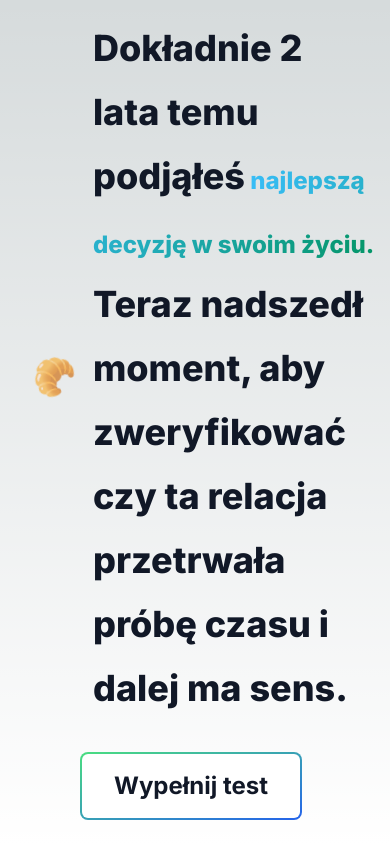
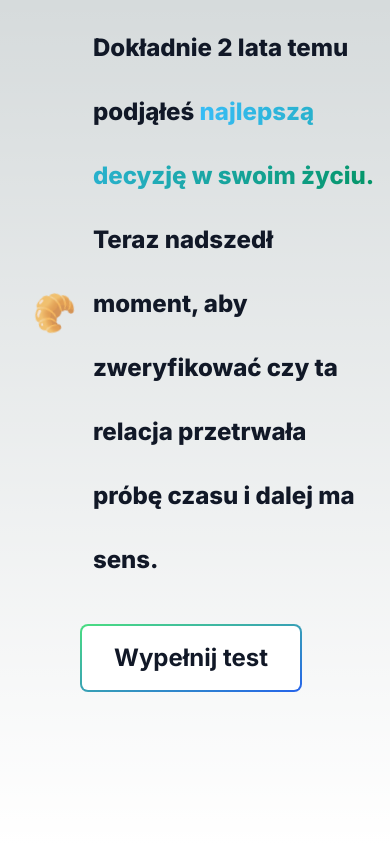
Before and after one commit to alicenoknow/two_years, a Next.js app: page / in a window 390 px wide. Built offline with nearby package versions, Linux system fonts and the light colour scheme.

Commit message:
mobile changes pt2

```diff
--- a/app/page.tsx
+++ b/app/page.tsx
@@ -1,14 +1,9 @@
 import { Welcome, WelcomeButton } from '@/components'
 
-/**
- * todo
- * 6. heart/croissant background animation
- *
- */
 
 export default function Home() {
   return (
-    <main className="h-screen overflow-hidden">
+    <main className="h-screen overflow-y-scroll no-scrollbar">
       <Welcome />
       <WelcomeButton />
     </main>
--- a/app/question/[questionId]/page.tsx
+++ b/app/question/[questionId]/page.tsx
@@ -8,7 +8,7 @@ const Page = ({ params }: { params: { questionId: string } }) => {
     if (isNaN(questionNum)) {
         return <Oops />;
     }
-    return <Question num={questionNum} />;
+    return <div className='overflow-y-scroll no-scrollbar'><Question num={questionNum} /></div>;
 }
 
 export default Page;
--- a/components/Welcome.tsx
+++ b/components/Welcome.tsx
@@ -4,7 +4,7 @@ const Welcome = () => {
   return (
     <div className="flex items-center justify-center z-10 px-4 pt-4 md:px-96 md:pt-24">
       <CroissantEmoji />
-      <h1 className="mb-4 text-4xl font-extrabold z-10 leading-[4rem] text-gray-900 dark:text-white text-2xl md:text-3xl lg:text-4xl">Dokładnie 2 lata temu podjąłeś
+      <h1 className="mb-4 font-extrabold z-10 leading-[4rem] text-gray-900 dark:text-white text-2xl md:text-3xl lg:text-4xl">Dokładnie 2 lata temu podjąłeś
         <span className="text-transparent z-10 bg-clip-text bg-gradient-to-r to-emerald-600 from-sky-400 text-2xl md:text-3xl lg:text-4xl"> najlepszą decyzję w swoim życiu. </span>
         Teraz nadszedł moment, aby zweryfikować czy ta relacja przetrwała próbę czasu i dalej ma sens.
       </h1>
```
